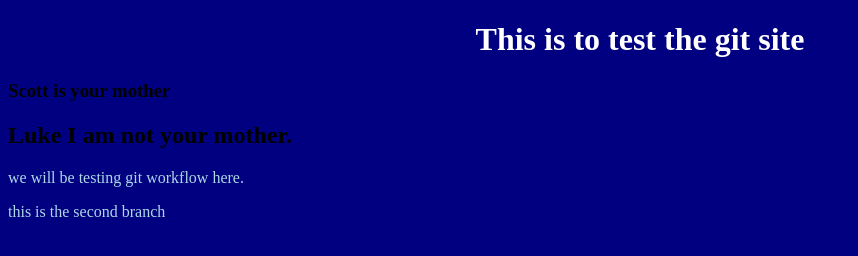
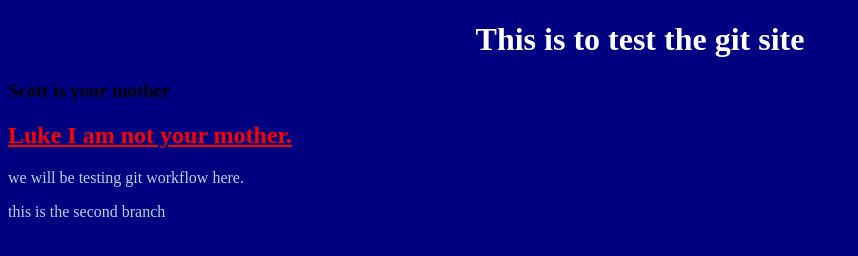
Before and after one commit to mbottone-bkg/mbottone-bkg.github.io, a plain HTML site: page index.html in a window 1280 px wide. Shown: the whole page, without its empty margins (0-858 px from the left). Drawn offline with Linux system fonts and the light colour scheme.

Commit message:
Finally figured out my dumb auth issue and pushed up the h2 (which should now be an h3) style I wrote

```diff
--- a/style.css
+++ b/style.css
@@ -5,6 +5,10 @@ h1{
     color:#fff;
     text-align: center;
 }
+h2{
+    color:red;
+    text-decoration:underline;
+}
 p{
     color: lightblue;
 }
```
